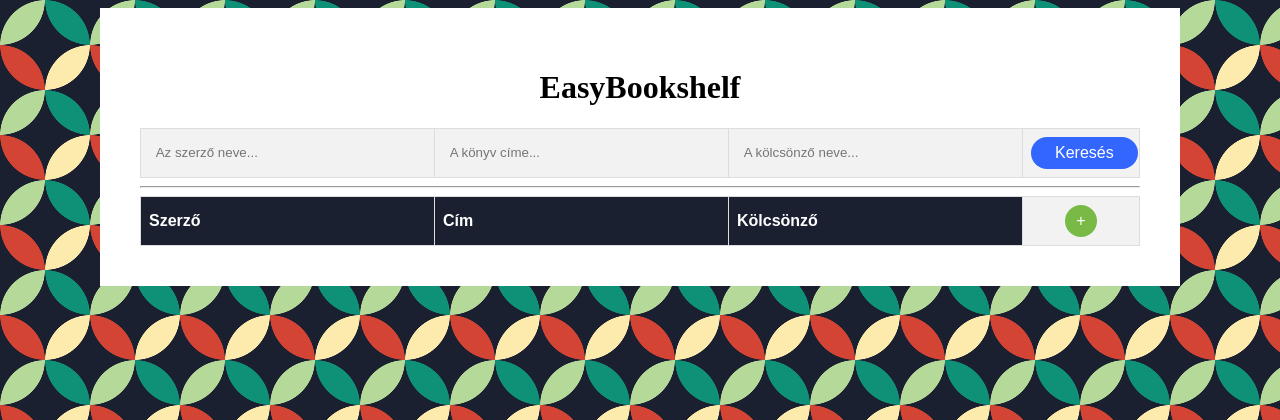
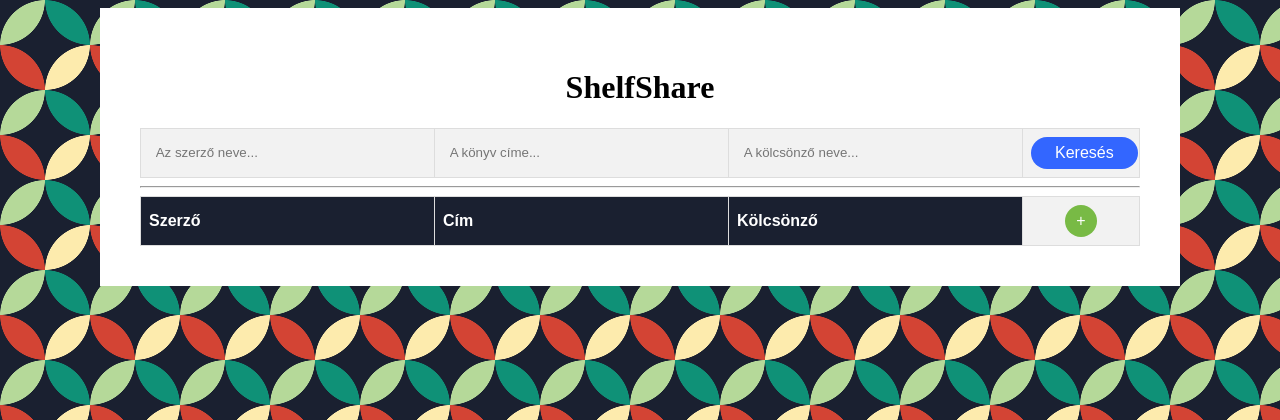
Before and after one commit to nbozsi/BorrowedBooksHub, a FastAPI app: page / in a window 1280 px wide. Shown: the top 420 px of the page. Run offline with FastAPI, Linux system fonts and the light colour scheme; data that the repository does not hold is empty; some web fonts are replaced.

Commit message:
new name

```diff
--- a/templates/base.html
+++ b/templates/base.html
@@ -4,14 +4,14 @@
 <head>
     <meta charset="UTF-8">
     <meta name="viewport" content="width=device-width, initial-scale=1.0">
-    <title>EasyBookshelf</title>
+    <title>ShelfShare</title>
 
     <link href="{{ url_for('static', path='/style.css') }}" rel="stylesheet">
 </head>
 
 <body>
     <div class="main">
-        <h1>EasyBookshelf</h1>
+        <h1>ShelfShare</h1>
 
 
         <form action="/startsearch" method="post">
--- a/templates/change.html
+++ b/templates/change.html
@@ -4,14 +4,14 @@
 <head>
     <meta charset="UTF-8">
     <meta name="viewport" content="width=device-width, initial-scale=1.0">
-    <title>EasyBookshelf</title>
+    <title>ShelfShare</title>
 
     <link href="{{ url_for('static', path='/style.css') }}" rel="stylesheet">
 </head>
 
 <body>
     <div class="main">
-        <h1>EasyBookshelf</h1>
+        <h1>ShelfShare</h1>
 
         <form action="/update/{{book.id}}" method="post">
             <table class="list">
--- a/templates/new.html
+++ b/templates/new.html
@@ -4,14 +4,14 @@
 <head>
     <meta charset="UTF-8">
     <meta name="viewport" content="width=device-width, initial-scale=1.0">
-    <title>EasyBookshelf</title>
+    <title>ShelfShare</title>
 
     <link href="{{ url_for('static', path='/style.css') }}" rel="stylesheet">
 </head>
 
 <body>
     <div class="main">
-        <h1>EasyBookshelf</h1>
+        <h1>ShelfShare</h1>
         <form action="/add" method="post">
             <table class="list">
                 <tr>
```
